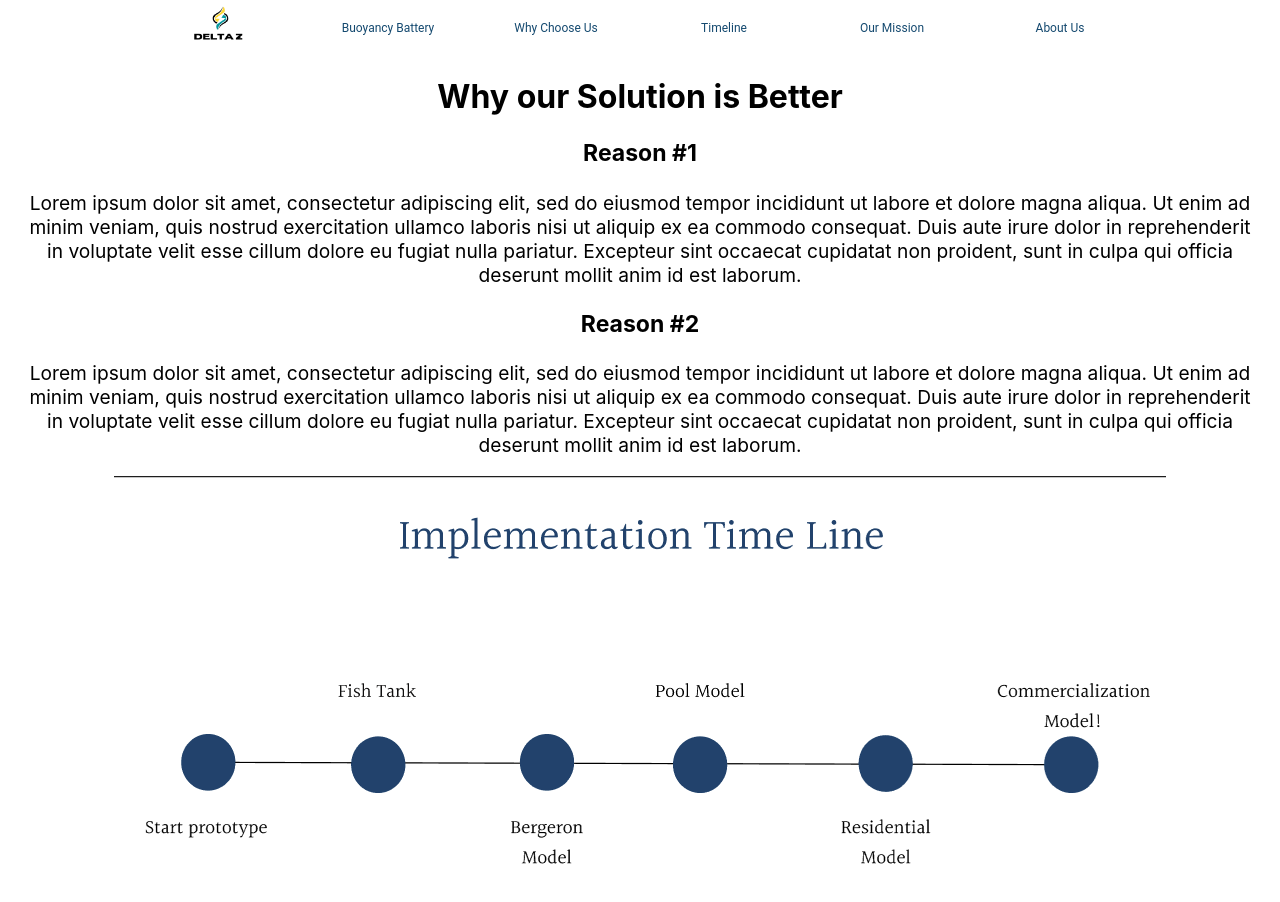
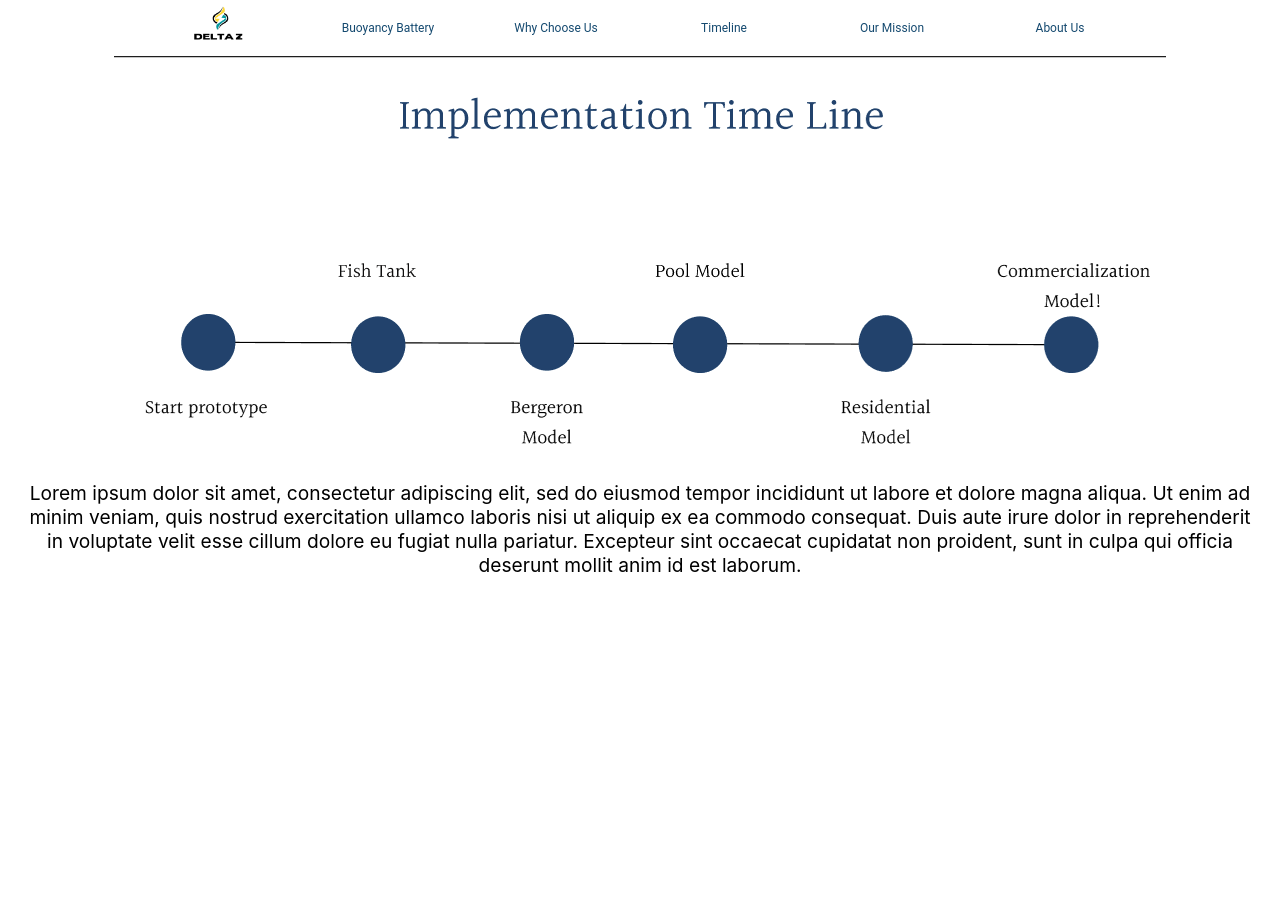
Before and after one commit to aysha3/buoybatterysite-, a React (Create React App) app: page /timeline in a window 1280 px wide. Shown: the top 902 px of the page. After the commit the page ends 800 px from the top, so only its background shows below. Built offline with nearby package versions, Linux system fonts and the light colour scheme.

Commit message:
Edited image

```diff
--- /dev/null
+++ b/src/JSONS/TimelineParagraph.json
@@ -0,0 +1,6 @@
+[
+    {
+        "paragraph": "Lorem ipsum dolor sit amet, consectetur adipiscing elit, sed do eiusmod tempor incididunt ut labore et dolore magna aliqua. Ut enim ad minim veniam, quis nostrud exercitation ullamco laboris nisi ut aliquip ex ea commodo consequat. Duis aute irure dolor in reprehenderit in voluptate velit esse cillum dolore eu fugiat nulla pariatur. Excepteur sint occaecat cupidatat non proident, sunt in culpa qui officia deserunt mollit anim id est laborum.",
+        "imgSrc": "ImplementatationTime.png"
+    }
+]
--- a/src/Pages/IdeaPage.jsx
+++ b/src/Pages/IdeaPage.jsx
@@ -1,25 +1,20 @@
-import ReasonforSolnJson from "../JSONS/ReasonforSoln.json"
+import TimelineJson from "../JSONS/TimelineParagraph.json"
 
 function IdeaPage() {
     let Logo = require('../Images/ImplementatationTime.png');
     return(
         <div id="mainMenu">
-            <div id="solution">
-                <h1>Why our Solution is Better</h1>
             {
-                    ReasonforSolnJson.map ( info => {
+                TimelineJson.map ( info => {
                     return(
-                            <div id="reasons">
-                                <h3>{info.header}</h3>
+                        <div>
+                            <img src={Logo} alt="TimeLine" />
                             <p>{info.paragraph}</p>
                             </div>
                     )
                 })
             }
-                <img src={Logo} alt="TimeLine" />
         </div>
-        </div>
-
     )
 }
 export default IdeaPage
```
Also changed, not shown: src/Images/ImplementatationTime.png. Lines whose indentation alone changed are shown as unchanged.
